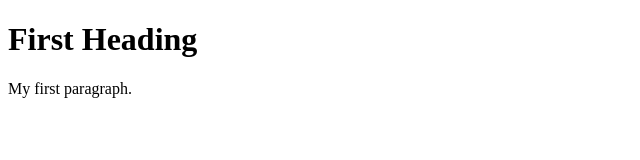
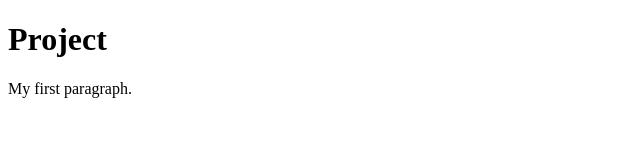
Before and after one commit to bhimavarapusujitha/Web-Application, a plain HTML site: page index.html in a window 1280 px wide. Shown: the whole page, without its empty margins (0-640 px from the left). Drawn offline with Linux system fonts and the light colour scheme.

Commit message:
Update index.html

```diff
--- a/index.html
+++ b/index.html
@@ -2,7 +2,7 @@
 <html>
 <body>
 
-<h1>First Heading</h1>
+<h1>Project</h1>
 <p>My first paragraph.</p>
 
 </body>
```
